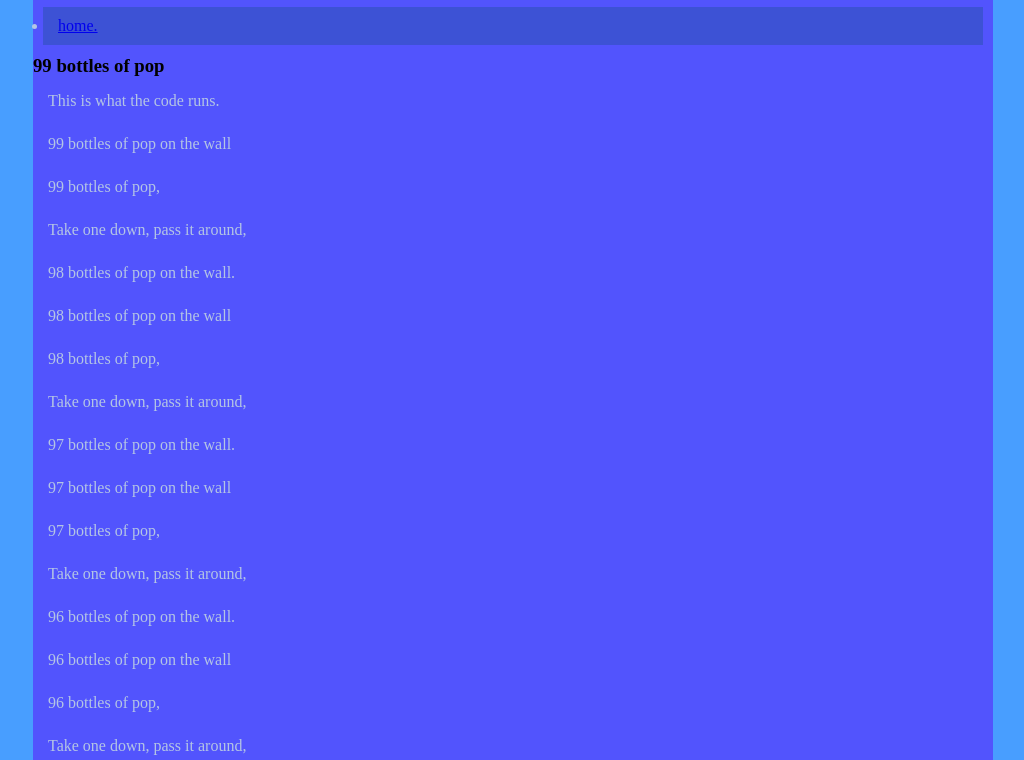
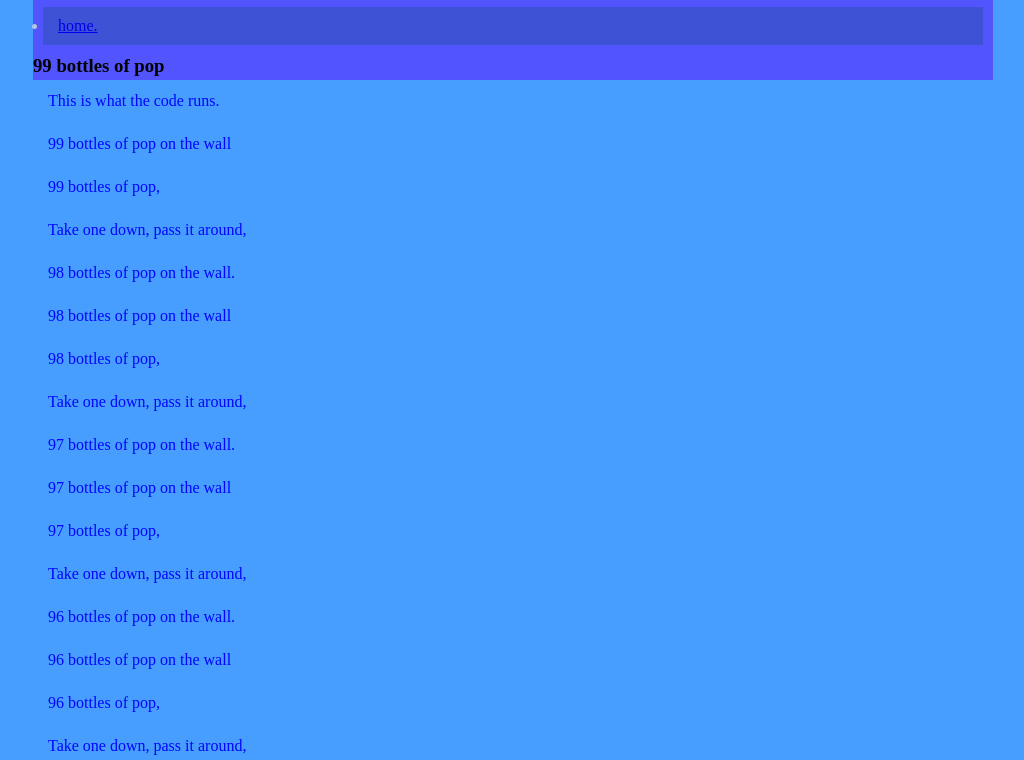
Before and after one commit to gperry2021/myweb, a plain HTML site: page Javacode.html in a window 1280 px wide. Shown: the part 40-800 px from the top of the page, without its empty margins (127-1151 px from the left). Drawn offline with Linux system fonts and the light colour scheme.

Commit message:
Made the java script page more presntable.

```diff
--- a/javascript.css
+++ b/javascript.css
@@ -11,7 +11,7 @@ body
 
 #container
 {
-	height: 1300px;
+	height: 110px;
 	width: 960px;
 	background-color: #5254fd;
 	margin-left: auto;
@@ -82,7 +82,7 @@ p
 {
 margin: 5px;
 	padding: 10px;
-	color:#B4C5E4;
+	color:#0004ff;
 }
 
 ol
```
